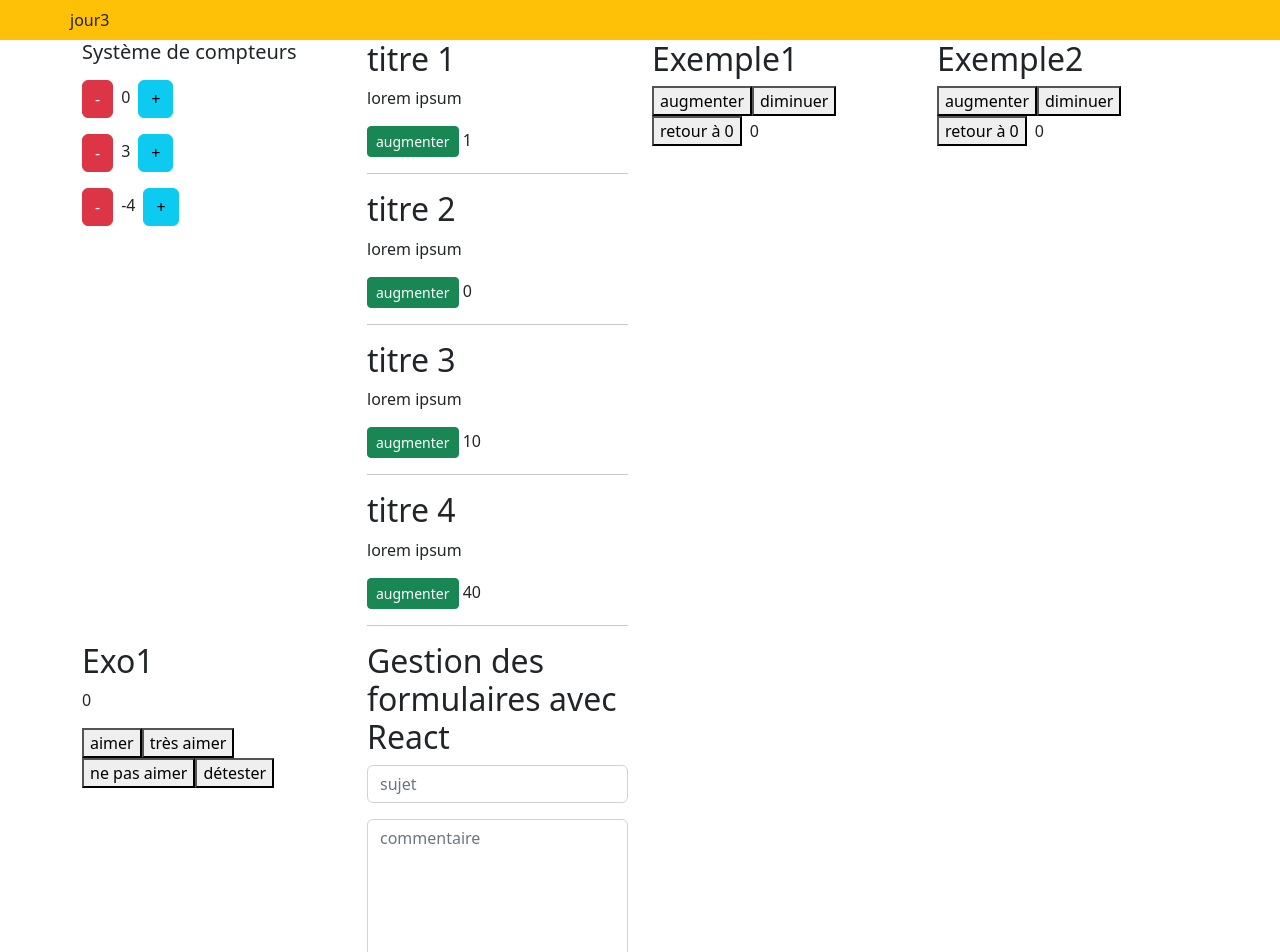
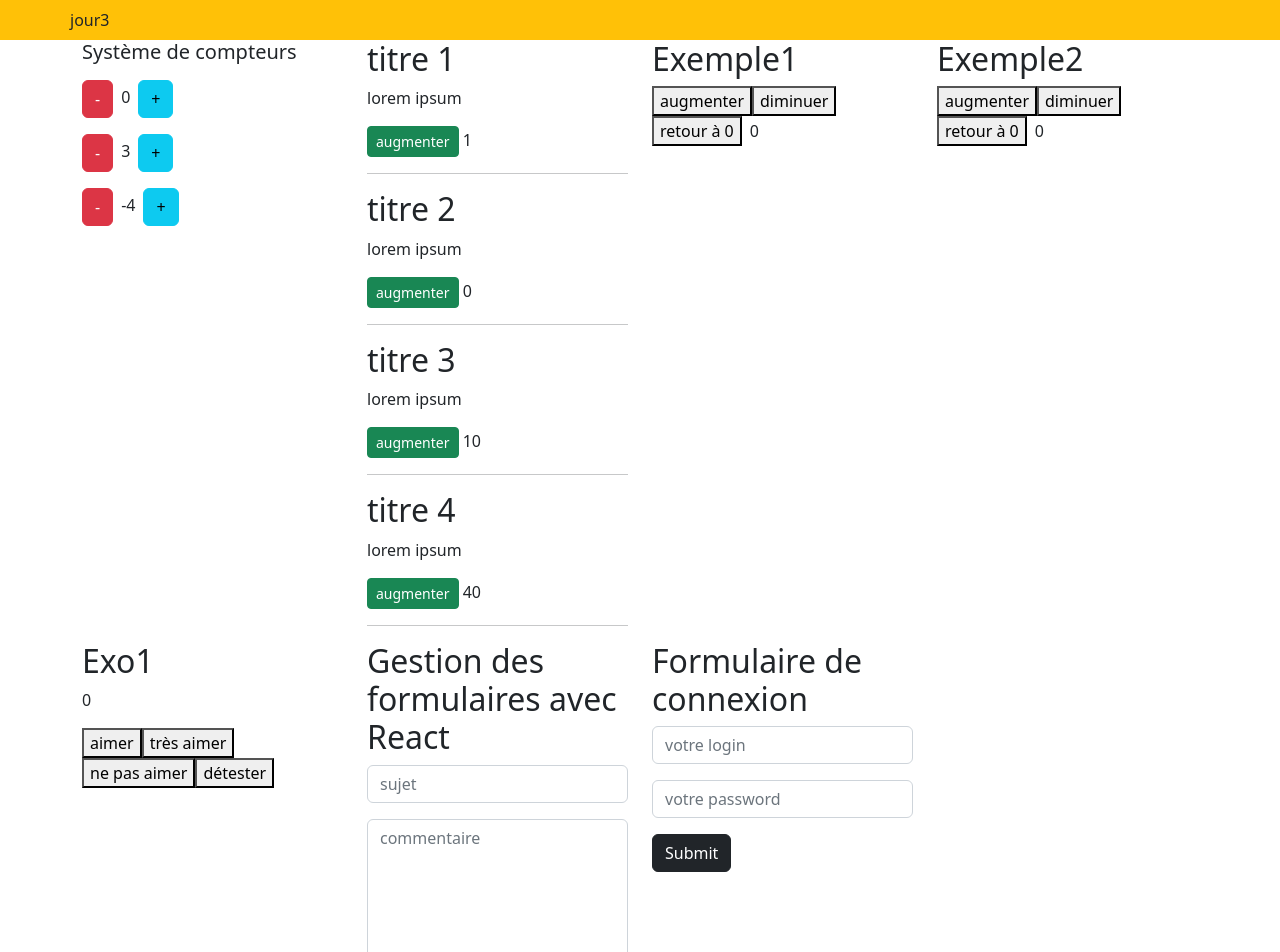
Before and after one commit to webdevproformation/react-greta-dec2022, a React (Vite) app in the folder 03-jour3/: page / in a window 1280 px wide. Shown: the top 952 px of the page. Built offline with nearby package versions, Linux system fonts and the light colour scheme.

Commit message:
correction

```diff
--- a/03-jour3/src/App.jsx
+++ b/03-jour3/src/App.jsx
@@ -1,5 +1,6 @@
 import Articles from "./composants/Articles"
 import Compteurs from "./composants/Compteurs"
+import Connexion from "./composants/Connexion"
 import Contact from "./composants/Contact"
 import Exemple1 from "./composants/Exemple1"
 import Exemple2 from "./composants/Exemple2"
@@ -29,6 +30,9 @@ function App() {
         <div className="col-3">
           <Contact />
         </div>
+        <div className="col-3">
+          <Connexion />
+        </div>
       </section>
     </div>
   </>)
--- /dev/null
+++ b/03-jour3/src/composants/Connexion.jsx
@@ -0,0 +1,25 @@
+import { useRef } from "react"
+
+const Connexion = () => {
+    const loginRef = useRef();
+    const passwordRef = useRef();
+
+    const handleSubmit = (e) => {
+        e.preventDefault();
+        console.log(loginRef.current.value , passwordRef.current.value)
+    }
+
+    return (
+        <>
+            <h2>Formulaire de connexion</h2>
+             <form onSubmit={handleSubmit}>
+                <input type="text" placeholder="votre login" className="form-control mb-3" ref={loginRef} />
+                <input type="password" placeholder="votre password" className="form-control mb-3" ref={passwordRef} />
+                <input type="submit"  className="btn btn-dark"/>
+            </form>
+        </>
+
+     );
+}
+
+export default Connexion;
```
